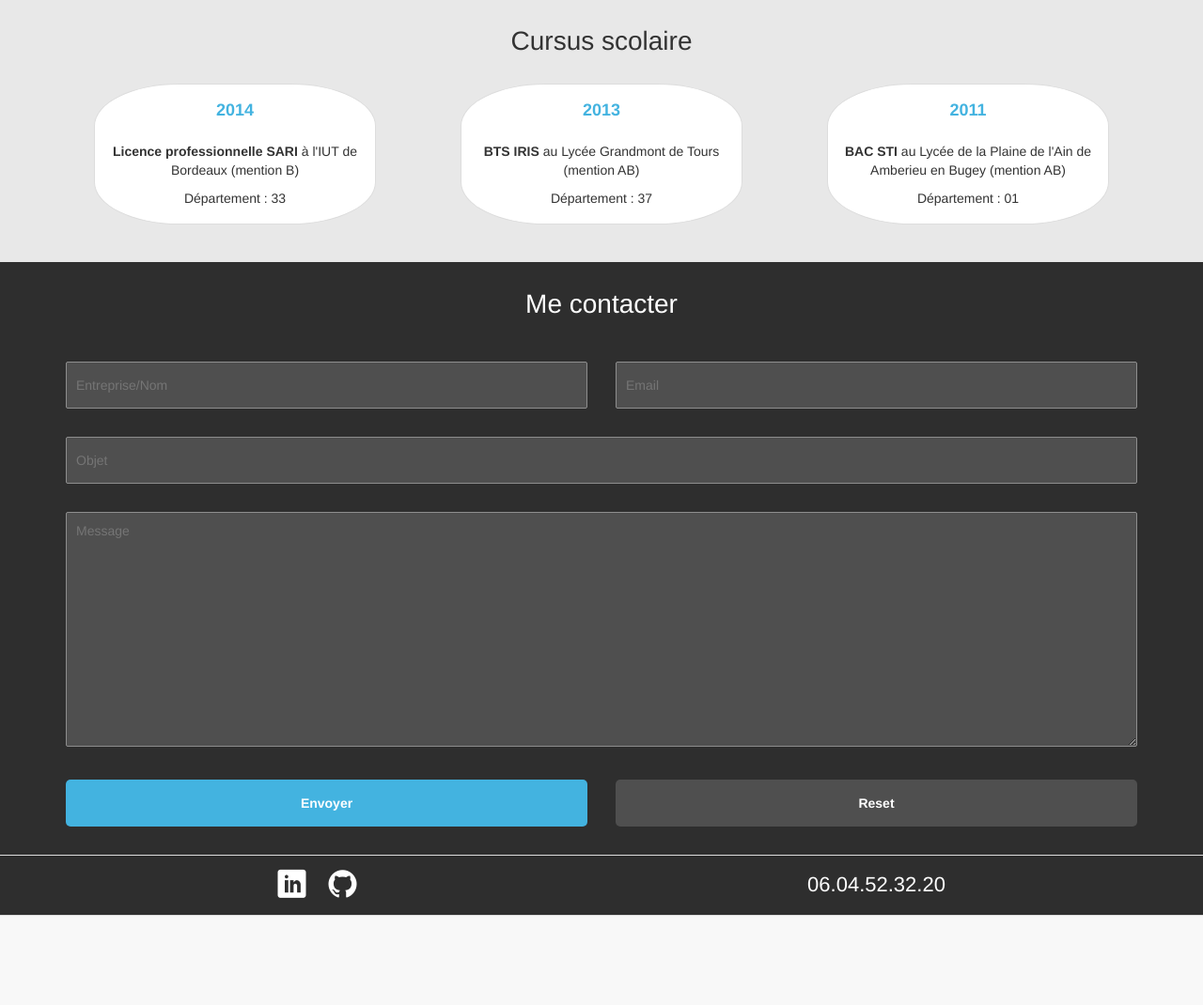
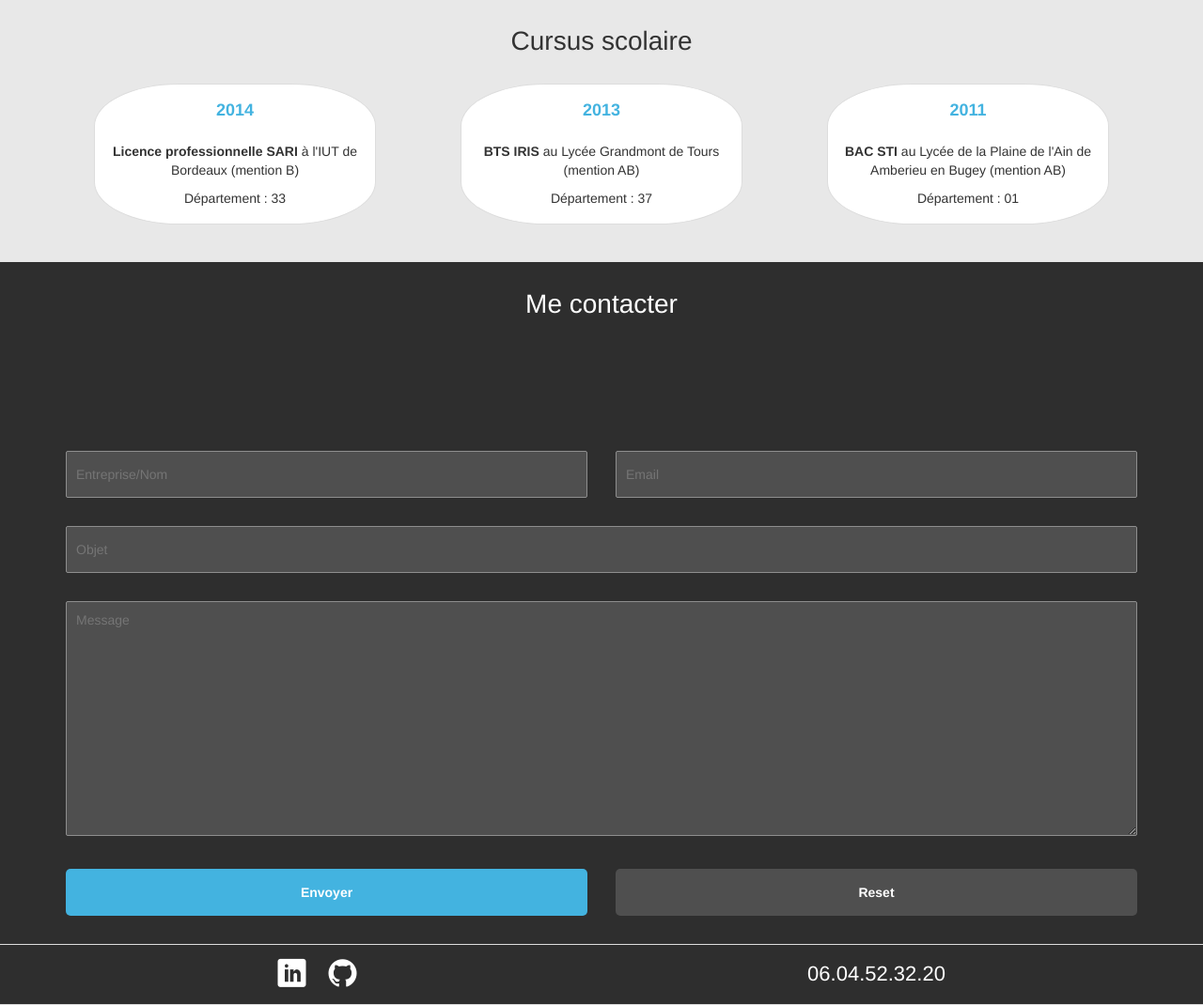
Before and after one commit to adrienDH/adrien.dhermy.fr, a PHP site: page / in a window 1280 px wide. Shown: the part 1186-2256 px from the top of the page at 94% size. Before the commit the page ends 2161 px from the top, so only its background shows below. Run offline with PHP 8.4, Linux system fonts and the light colour scheme; some web fonts are replaced.

Commit message:
Ajout code adsence

```diff
--- a/Gruntfile.js
+++ b/Gruntfile.js
@@ -66,7 +66,7 @@ module.exports = function(grunt) {
 	grunt.loadNpmTasks('grunt-contrib-less');
 	grunt.loadNpmTasks('grunt-contrib-watch');
 
-	// Voir comment gérer uglify
+	// Voir comment gérer uglify pour débuguer facilement le JS en dev et avoir un JS en prod minifié
 
 	grunt.registerTask('default', ['less', 'cssmin', 'imagemin', 'watch']);
 }
--- a/views/Index/home.php
+++ b/views/Index/home.php
@@ -197,6 +197,17 @@
 <div id="contact">
 	<div class="container">
 		<h3 class="title">Me contacter</h3>
+		<div class="pub-adsence">
+			<script async src="//pagead2.googlesyndication.com/pagead/js/adsbygoogle.js"></script>
+			<!-- Adsence -->
+			<ins class="adsbygoogle"
+			     style="display:inline-block;width:728px;height:90px"
+			     data-ad-client="ca-pub-5085554003277701"
+			     data-ad-slot="8015824474"></ins>
+			<script>
+			(adsbygoogle = window.adsbygoogle || []).push({});
+			</script>
+		</div>
 		<div class="form-wrapper">
 			<div class="row">
 				<div class="col-xs-12 col-md-6">
```
